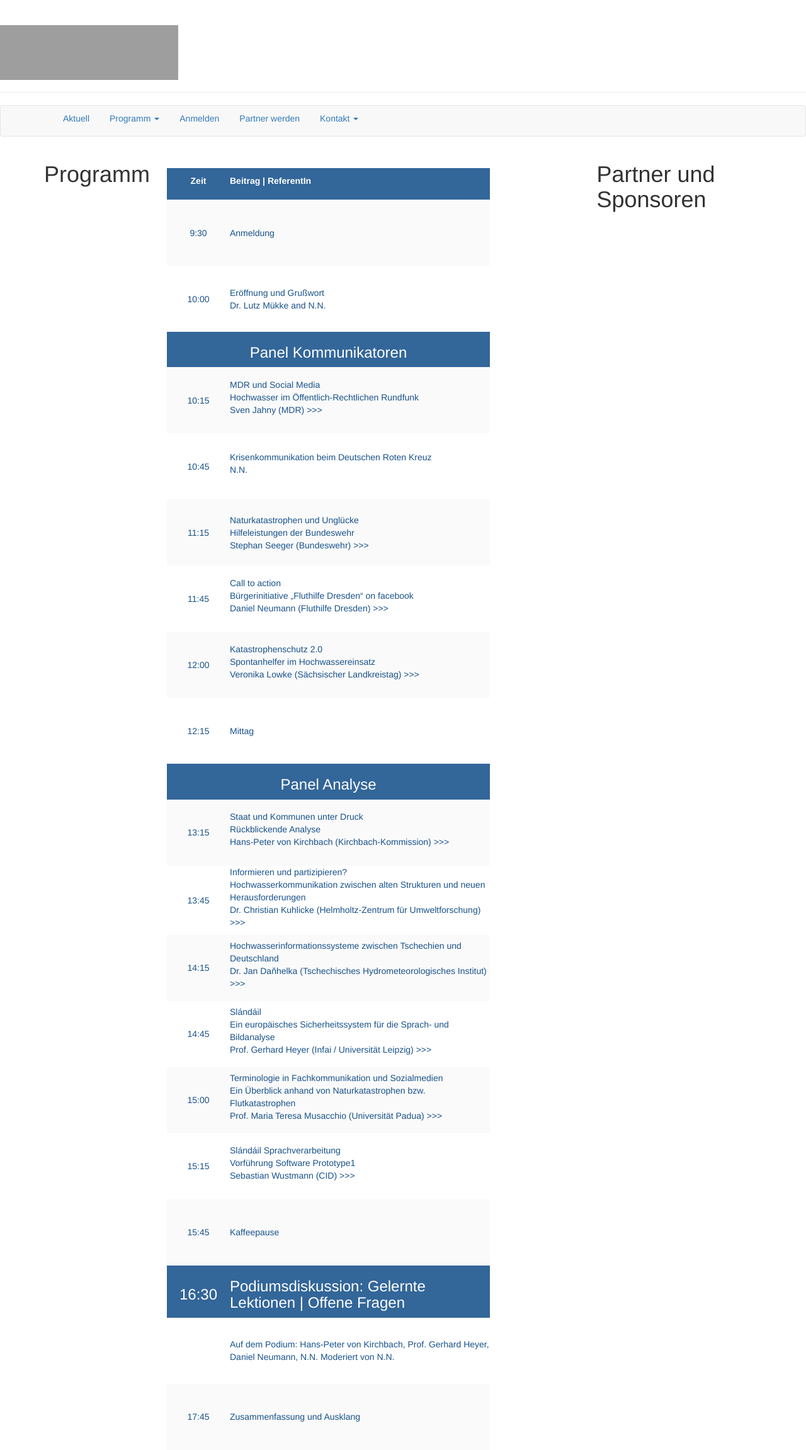
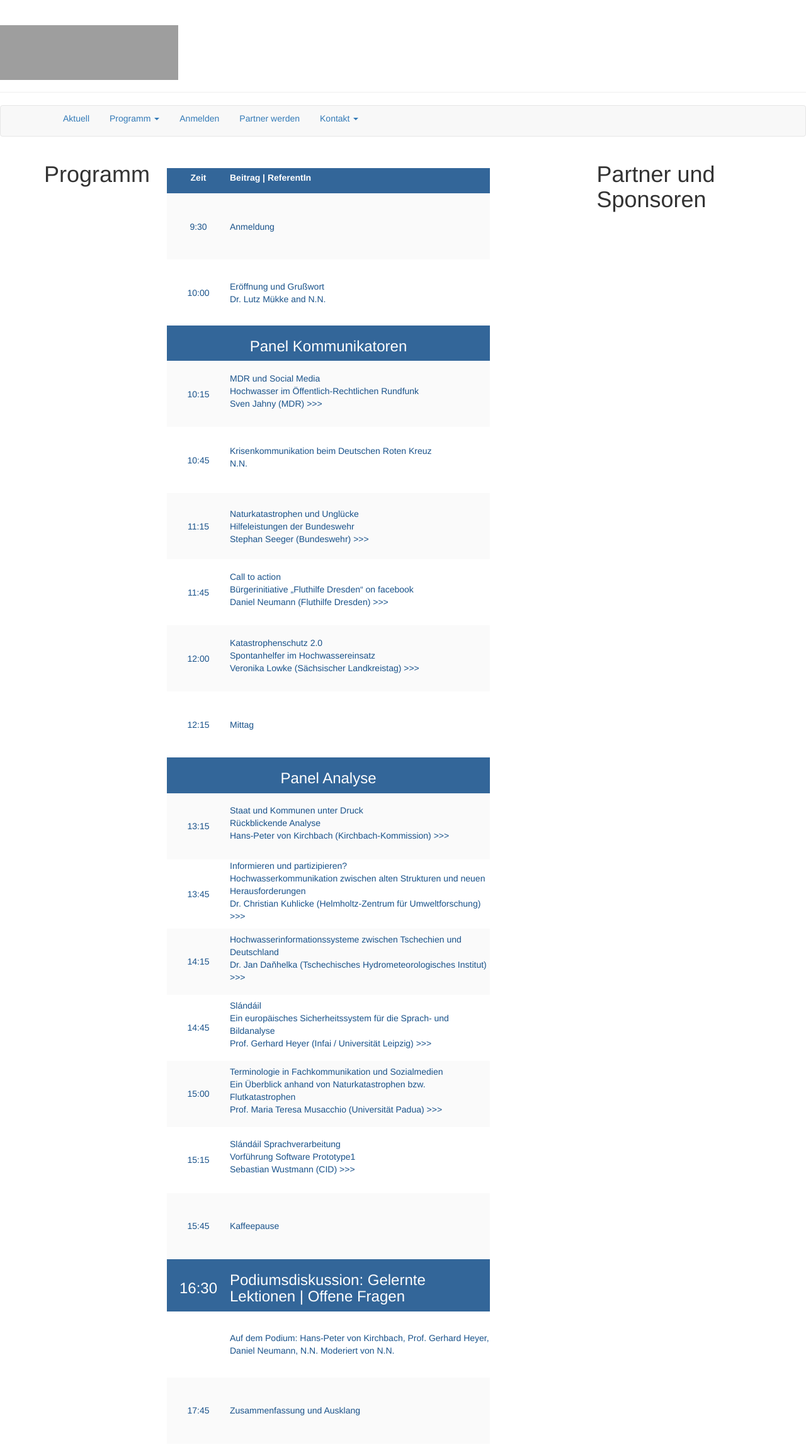
Before and after one commit to susedev/test, a Jekyll site: the page built from programm-uebersicht.html, in a window 1280 px wide. Shown: the whole page at 63% size. Built offline with Jekyll 4.4.1, drawn with Linux system fonts in a browser that asks for light colours; nearby versions of some CDN libraries; grey boxes are pictures that could not be loaded.

Commit message:
Edit from JekyllCMS

```diff
--- a/programm-uebersicht.html
+++ b/programm-uebersicht.html
@@ -6,10 +6,10 @@ title: Programm
 <table align="left" border="0" border-color="#FFFFFF" cellpadding="50" cellspacing="10" style="height: 1298px;" width="513">
 	<thead>
 		<tr>
-			<th scope="col" style="background-color: rgb(51, 102, 153); border-color: rgb(255, 255, 255); text-align: center; vertical-align: middle; height: 50px; width: 100px;">
+			<th scope="col" style="background-color: rgb(51, 102, 153); border-color: rgb(255, 255, 255); text-align: center; vertical-align: middle; height: 40px; width: 100px;">
 			<p><span style="color:#FFFFFF;">Zeit</span></p>
 			</th>
-			<th scope="col" style="background-color: rgb(51, 102, 153); border-color: rgb(255, 255, 255); text-align: left; vertical-align: middle; height: 50px;">
+			<th scope="col" style="background-color: rgb(51, 102, 153); border-color: rgb(255, 255, 255); text-align: left; vertical-align: middle; height: 40px;">
 			<p><span style="color:#FFFFFF;">Beitrag | ReferentIn</span></p>
 			</th>
 		</tr>
@@ -25,7 +25,7 @@ title: Programm
 			Dr. Lutz M&uuml;kke and N.N.</span></td>
 		</tr>
 		<tr>
-			<th colspan="2" style="background-color: rgb(51, 102, 153); border-color: rgb(255, 255, 255); text-align: center; vertical-align: middle; height: 50px; width: 100px;">
+			<th colspan="2" style="background-color: rgb(51, 102, 153); border-color: rgb(255, 255, 255); text-align: center; vertical-align: middle; height: 40px; width: 100px;">
 			<h3><span style="color:#FFFFFF;">Panel Kommunikatoren</span></h3>
 			</th>
 		</tr>
@@ -71,7 +71,7 @@ title: Programm
 			<td style="background-color: rgb(255, 255, 255); border-color: rgb(255, 255, 255); text-align: left; vertical-align: middle; height: 105px;"><span style="color:#19528A;">Mittag</span></td>
 		</tr>
 		<tr>
-			<th colspan="2" style="background-color: rgb(51, 102, 153); border-color: rgb(255, 255, 255); text-align: center; vertical-align: middle; height: 50px; width: 100px;">
+			<th colspan="2" style="background-color: rgb(51, 102, 153); border-color: rgb(255, 255, 255); text-align: center; vertical-align: middle; height: 40px; width: 100px;">
 			<h3><span style="color:#FFFFFF;">Panel Analyse</span></h3>
 			</th>
 		</tr>
@@ -127,10 +127,10 @@ title: Programm
 			<td style="background-color: rgb(250, 250, 250); border-color: rgb(255, 255, 255); text-align: left; vertical-align: middle; height: 105px;"><span style="color:#19528A;">Kaffeepause</span></td>
 		</tr>
 		<tr>
-			<th style="background-color: rgb(51, 102, 153); border-color: rgb(255, 255, 255); text-align: center; vertical-align: middle; height: 50px; width: 100px;">
+			<th style="background-color: rgb(51, 102, 153); border-color: rgb(255, 255, 255); text-align: center; vertical-align: middle; height: 40px; width: 100px;">
 			<h3><span style="color:#FFFFFF;">16:30</span></h3>
 			</th>
-			<th style="background-color: rgb(51, 102, 153); border-color: rgb(255, 255, 255); text-align: left; vertical-align: middle; height: 50px;">
+			<th style="background-color: rgb(51, 102, 153); border-color: rgb(255, 255, 255); text-align: left; vertical-align: middle; height: 40px;">
 			<h3><span style="color:#FFFFFF;">Podiumsdiskussion: Gelernte Lektionen | Offene Fragen</span></h3>
 			</th>
 		</tr>
```
